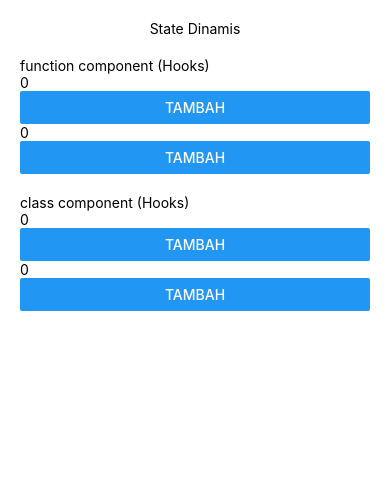
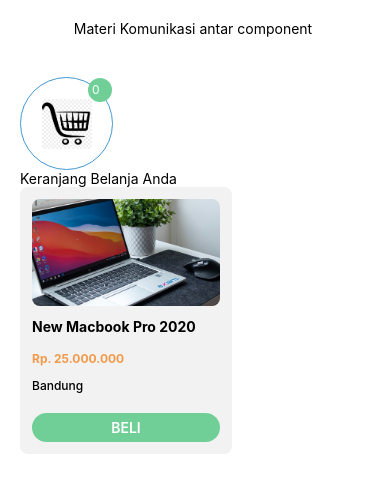
Before and after one commit to AsepWilayana/BelajarReactNative, a React Native app in the folder ProjectBelajar/: screen / in a window 390 px wide. Shown: the top 492 px of the page. Built offline with nearby package versions, Linux system fonts and the light colour scheme.

Commit message:
communication between components using props

```diff
--- /dev/null
+++ b/ProjectBelajar/components/Cart/index.js
@@ -0,0 +1,45 @@
+import {View, Text, Image, StyleSheet} from 'react-native';
+import React from 'react';
+import cart from '../../assets/icon/keranjang.jpg';
+
+const Cart = props => {
+  return (
+    <View>
+      <View style={styles.cartWrepper}>
+        <Image source={cart} style={styles.iconcart} />
+        <Text style={styles.notif}>{props.quantity}</Text>
+      </View>
+      <Text style={styles.wrepper}>Keranjang Belanja Anda</Text>
+    </View>
+  );
+};
+
+export default Cart;
+
+const styles = StyleSheet.create({
+  cartWrepper: {
+    borderWidth: 1,
+    borderColor: '#4398D1',
+    width: 93,
+    height: 93,
+    borderRadius: 93 / 2,
+    justifyContent: 'center',
+    alignItems: 'center',
+    position: 'relative',
+    marginTop: 40,
+  },
+  iconcart: {width: 50, height: 50},
+  text: {fontSize: 12, color: '#777777', fontWeight: '700', marginTop: 8},
+  notif: {
+    fontSize: 12,
+    color: 'white',
+    backgroundColor: '#6FCF97',
+    padding: 4,
+    borderRadius: 25,
+    width: 24,
+    height: 24,
+    position: 'absolute',
+    top: 0,
+    right: 0,
+  },
+});
--- /dev/null
+++ b/ProjectBelajar/components/Product/index.js
@@ -0,0 +1,56 @@
+import {View, Text, Image, StyleSheet, TouchableOpacity} from 'react-native';
+import React from 'react';
+import macbook from '../../assets/image/photo.jpg';
+
+const Product = props => {
+  return (
+    <View>
+      <View style={styles.wrepper}>
+        <Image source={macbook} style={styles.imageProduct} />
+        <Text style={styles.ProductName}>New Macbook Pro 2020</Text>
+
+        <Text style={styles.ProductPrice}>Rp. 25.000.000</Text>
+        <Text style={styles.location}>Bandung</Text>
+        <TouchableOpacity onPress={props.onButtonPress}>
+          <View style={styles.buttonWrepper}>
+            <Text style={styles.buttonText}>BELI</Text>
+          </View>
+        </TouchableOpacity>
+      </View>
+    </View>
+  );
+};
+
+export default Product;
+
+const styles = StyleSheet.create({
+  wrepper: {
+    padding: 12,
+    backgroundColor: '#F2F2F2',
+    width: 212,
+    borderRadius: 8,
+  },
+  imageProduct: {width: 188, height: 107, borderRadius: 8},
+  ProductName: {fontSize: 14, fontWeight: 'bold', marginTop: 12},
+  ProductPrice: {
+    fontSize: 12,
+    fontWeight: 'bold',
+    color: '#F2994A',
+    marginTop: 16,
+  },
+  location: {fontSize: 12, fontWeight: '500', marginTop: 12},
+  buttonWrepper: {
+    backgroundColor: '#6FCF97',
+    // paddingTop: 6,
+    // paddingBottom: 6,
+    paddingVertical: 6,
+    borderRadius: 25,
+    marginTop: 20,
+  },
+  buttonText: {
+    fontSize: 14,
+    fontWeight: '600',
+    color: 'white',
+    textAlign: 'center',
+  },
+});
--- a/ProjectBelajar/src/App.js
+++ b/ProjectBelajar/src/App.js
@@ -1,5 +1,6 @@
 import React, {useEffect, useState} from 'react';
 import {View, ScrollView} from 'react-native';
+import Communication from './pages/Communication';
 import Flexbox from './pages/FlexBox';
 import Position from './pages/Position';
 import PropsDinamis from './pages/PropsDinamis';
@@ -22,7 +23,8 @@
         <Flexbox />
         <Position /> */}
         {/* <PropsDinamis /> */}
-        <StateDinamis />
+        {/* <StateDinamis /> */}
+        <Communication />
       </ScrollView>
     </View>
   );
--- /dev/null
+++ b/ProjectBelajar/src/pages/Communication/index.js
@@ -0,0 +1,22 @@
+import {View, Text, StyleSheet} from 'react-native';
+import React, {useState} from 'react';
+import Cart from '../../../components/Cart';
+import Product from '../../../components/Product';
+
+const Communication = () => {
+  const [totalProduct, setTotalProduct] = useState(0);
+  return (
+    <View style={styles.container}>
+      <Text style={styles.textTitle}>Materi Komunikasi antar component </Text>
+      <Cart quantity={totalProduct} />
+      <Product onButtonPress={() => setTotalProduct(totalProduct + 1)} />
+    </View>
+  );
+};
+
+export default Communication;
+
+const styles = StyleSheet.create({
+  container: {padding: 20},
+  textTitle: {textAlign: 'center'},
+});
```
